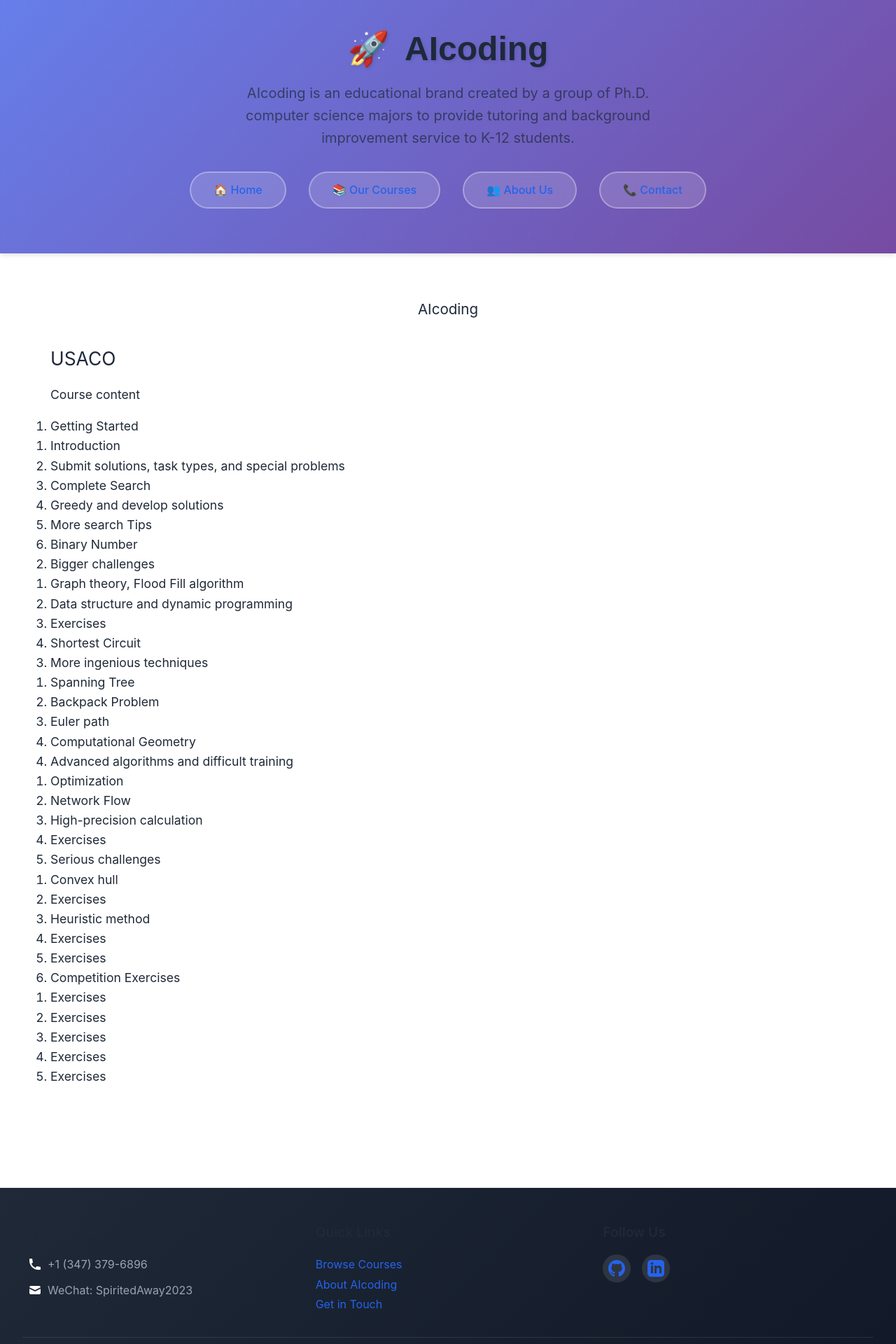
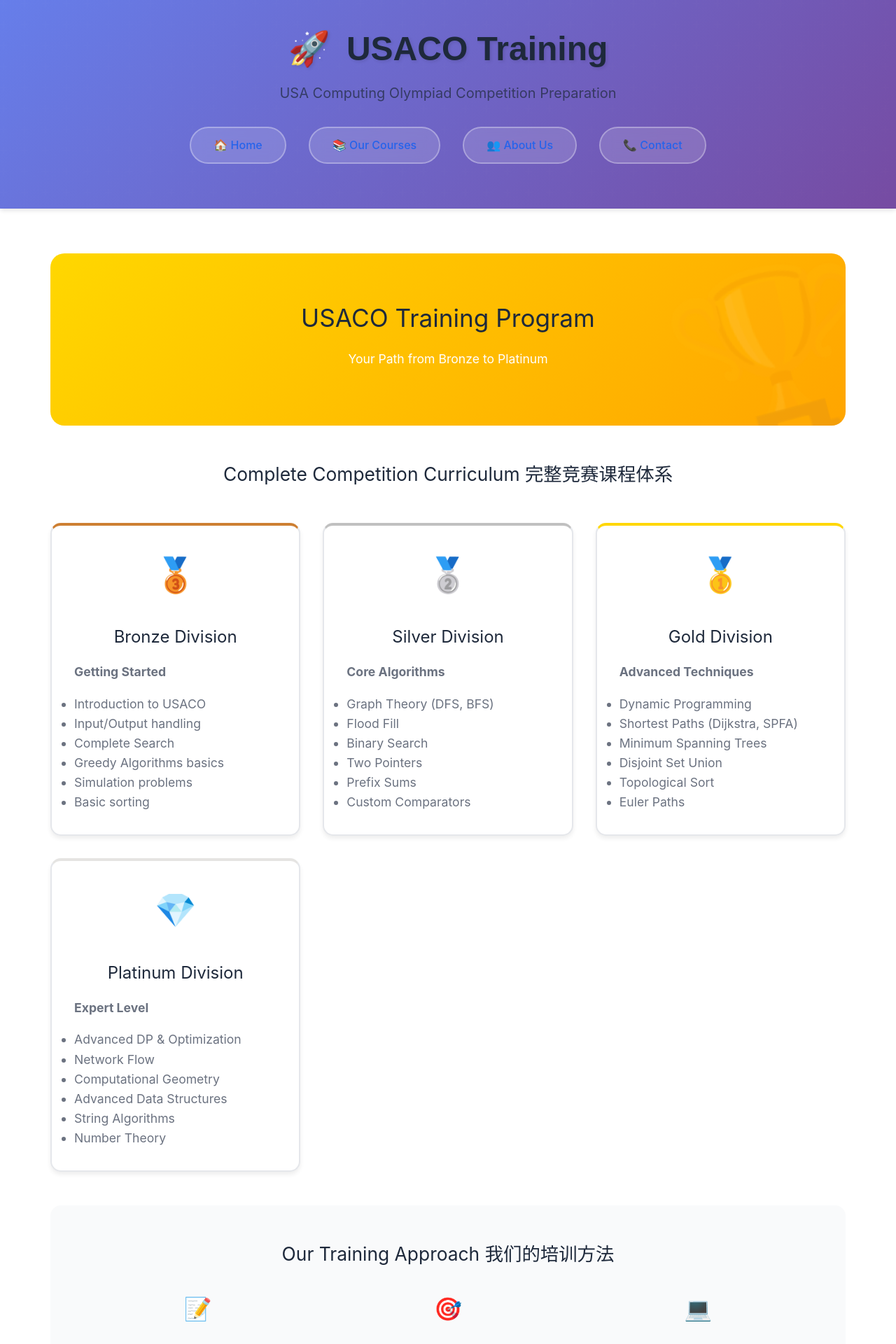
Before and after one commit to hangzhaosbu/aicoding, a Jekyll site: the page built from USACO.md, in a window 1280 px wide. Shown: the top 1920 px of the page at 70% size. Built offline with Jekyll 4.4.1, drawn with Linux system fonts in a browser that asks for light colours; our own code applies the rules of GitHub Pages for plain Markdown files; some of the changed text lies outside the part shown.

Commit message:
Enhance USACO.md with training program details
Added course structure and styling for USACO training program.

```diff
--- a/USACO.md
+++ b/USACO.md
@@ -1,40 +1,195 @@
-<h3 style="text-align: center;">AIcoding</h3>
+---
+layout: default
+title: USACO Training
+description: USA Computing Olympiad Competition Preparation
+---
 
+<style>
+  .course-hero {
+    background: linear-gradient(135deg, #FFD700 0%, #FFA500 100%);
+    padding: 4rem 2rem;
+    border-radius: 20px;
+    color: white;
+    text-align: center;
+    margin-bottom: 3rem;
+    position: relative;
+    overflow: hidden;
+  }
 
-## USACO
+  .course-hero::before {
+    content: '🏆';
+    position: absolute;
+    font-size: 15rem;
+    opacity: 0.1;
+    right: -50px;
+    top: -50px;
+    transform: rotate(-15deg);
+  }
 
-Course content
-1. Getting Started
-   1. Introduction
-   2. Submit solutions, task types, and special problems
-   3. Complete Search
-   4. Greedy and develop solutions
-   5. More search Tips
-   6. Binary Number
-2. Bigger challenges
-   1. Graph theory, Flood Fill algorithm
-   2. Data structure and dynamic programming
-   3. Exercises
-   4. Shortest Circuit
-3. More ingenious techniques
-   1. Spanning Tree
-   2. Backpack Problem
-   3. Euler path
-   4. Computational Geometry
-4. Advanced algorithms and difficult training
-   1. Optimization
-   2. Network Flow
-   3. High-precision calculation
-   4. Exercises
-5. Serious challenges
-   1. Convex hull
-   2. Exercises
-   3. Heuristic method
-   4. Exercises
-   5.  Exercises
-6. Competition Exercises
-   1. Exercises
-   2. Exercises
-   3. Exercises
-   4. Exercises
-   5. Exercises
+  .level-cards {
+    display: grid;
+    grid-template-columns: repeat(auto-fit, minmax(280px, 1fr));
+    gap: 2rem;
+    margin: 3rem 0;
+  }
+
+  .level-card {
+    background: white;
+    padding: 2rem;
+    border-radius: 15px;
+    box-shadow: 0 4px 6px rgba(0, 0, 0, 0.07);
+    border: 2px solid #E5E7EB;
+    transition: all 0.3s;
+    text-align: center;
+  }
+
+  .level-card:hover {
+    transform: translateY(-5px);
+    box-shadow: 0 12px 24px rgba(0, 0, 0, 0.15);
+  }
+
+  .bronze { border-top: 4px solid #CD7F32; }
+  .silver { border-top: 4px solid #C0C0C0; }
+  .gold { border-top: 4px solid #FFD700; }
+  .platinum { border-top: 4px solid #E5E4E2; }
+
+  .level-icon {
+    font-size: 3rem;
+    margin-bottom: 1rem;
+  }
+
+  .level-name {
+    font-size: 1.5rem;
+    font-weight: 600;
+    color: #1F2937;
+    margin-bottom: 1rem;
+  }
+
+  .level-topics {
+    color: #6B7280;
+    line-height: 1.6;
+    text-align: left;
+  }
+</style>
+
+<div class="course-hero">
+  <h1>USACO Training Program</h1>
+  <p>Your Path from Bronze to Platinum</p>
+</div>
+
+<!-- Course Content Structure -->
+<h2 style="text-align: center; color: #1F2937; margin-bottom: 3rem;">
+  <span class="en-content">Complete Competition Curriculum</span>
+  <span class="zh-content">完整竞赛课程体系</span>
+</h2>
+
+<div class="level-cards">
+  <!-- Bronze Level -->
+  <div class="level-card bronze">
+    <div class="level-icon">🥉</div>
+    <h3 class="level-name">Bronze Division</h3>
+    <div class="level-topics">
+      <p><strong>Getting Started</strong></p>
+      <ul>
+        <li>Introduction to USACO</li>
+        <li>Input/Output handling</li>
+        <li>Complete Search</li>
+        <li>Greedy Algorithms basics</li>
+        <li>Simulation problems</li>
+        <li>Basic sorting</li>
+      </ul>
+    </div>
+  </div>
+
+  <!-- Silver Level -->
+  <div class="level-card silver">
+    <div class="level-icon">🥈</div>
+    <h3 class="level-name">Silver Division</h3>
+    <div class="level-topics">
+      <p><strong>Core Algorithms</strong></p>
+      <ul>
+        <li>Graph Theory (DFS, BFS)</li>
+        <li>Flood Fill</li>
+        <li>Binary Search</li>
+        <li>Two Pointers</li>
+        <li>Prefix Sums</li>
+        <li>Custom Comparators</li>
+      </ul>
+    </div>
+  </div>
+
+  <!-- Gold Level -->
+  <div class="level-card gold">
+    <div class="level-icon">🥇</div>
+    <h3 class="level-name">Gold Division</h3>
+    <div class="level-topics">
+      <p><strong>Advanced Techniques</strong></p>
+      <ul>
+        <li>Dynamic Programming</li>
+        <li>Shortest Paths (Dijkstra, SPFA)</li>
+        <li>Minimum Spanning Trees</li>
+        <li>Disjoint Set Union</li>
+        <li>Topological Sort</li>
+        <li>Euler Paths</li>
+      </ul>
+    </div>
+  </div>
+
+  <!-- Platinum Level -->
+  <div class="level-card platinum">
+    <div class="level-icon">💎</div>
+    <h3 class="level-name">Platinum Division</h3>
+    <div class="level-topics">
+      <p><strong>Expert Level</strong></p>
+      <ul>
+        <li>Advanced DP & Optimization</li>
+        <li>Network Flow</li>
+        <li>Computational Geometry</li>
+        <li>Advanced Data Structures</li>
+        <li>String Algorithms</li>
+        <li>Number Theory</li>
+      </ul>
+    </div>
+  </div>
+</div>
+
+<!-- Training Features -->
+<div style="background: #F9FAFB; padding: 3rem; border-radius: 15px; margin: 3rem 0;">
+  <h2 style="text-align: center; color: #1F2937; margin-bottom: 2rem;">
+    <span class="en-content">Our Training Approach</span>
+    <span class="zh-content">我们的培训方法</span>
+  </h2>
+
+  <div style="display: grid; grid-template-columns: repeat(auto-fit, minmax(250px, 1fr)); gap: 2rem;">
+    <div style="text-align: center;">
+      <div style="font-size: 2rem; margin-bottom: 1rem;">📝</div>
+      <h3 style="color: #1F2937;">1000+ Problems</h3>
+      <p style="color: #6B7280;">Curated problem sets for each level</p>
+    </div>
+
+    <div style="text-align: center;">
+      <div style="font-size: 2rem; margin-bottom: 1rem;">🎯</div>
+      <h3 style="color: #1F2937;">Contest Strategy</h3>
+      <p style="color: #6B7280;">Time management and problem selection</p>
+    </div>
+
+    <div style="text-align: center;">
+      <div style="font-size: 2rem; margin-bottom: 1rem;">💻</div>
+      <h3 style="color: #1F2937;">Mock Contests</h3>
+      <p style="color: #6B7280;">Regular practice competitions</p>
+    </div>
+
+    <div style="text-align: center;">
+      <div style="font-size: 2rem; margin-bottom: 1rem;">📊</div>
+      <h3 style="color: #1F2937;">Progress Tracking</h3>
+      <p style="color: #6B7280;">Personalized improvement plans</p>
+    </div>
+  </div>
+</div>
+
+<!-- CTA -->
+<div style="background: linear-gradient(135deg, #FFD700 0%, #FFA500 100%); padding: 3rem; border-radius: 15px; text-align: center; color: white;">
+  <h2>Start Your USACO Journey Today!</h2>
+  <p style="font-size: 1.1rem; margin: 1rem 0;">Join hundreds of students who have achieved Gold and Platinum</p>
+  <a href="../aicoding/contact.html" style="background: white; color: #FFA500; padding: 1rem 2rem; border-radius: 10px; text-decoration: none; display: inline-block; font-weight: 600; margin-top: 1rem;">Enroll Now</a>
+</div>
```
